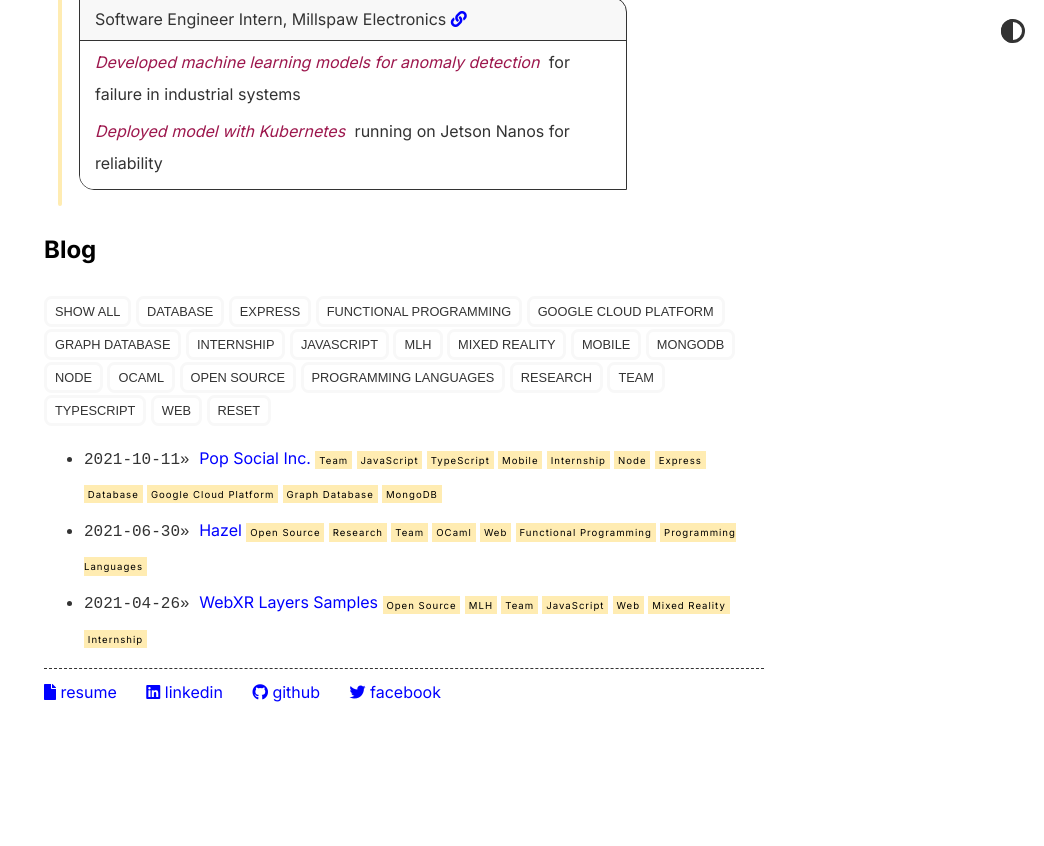
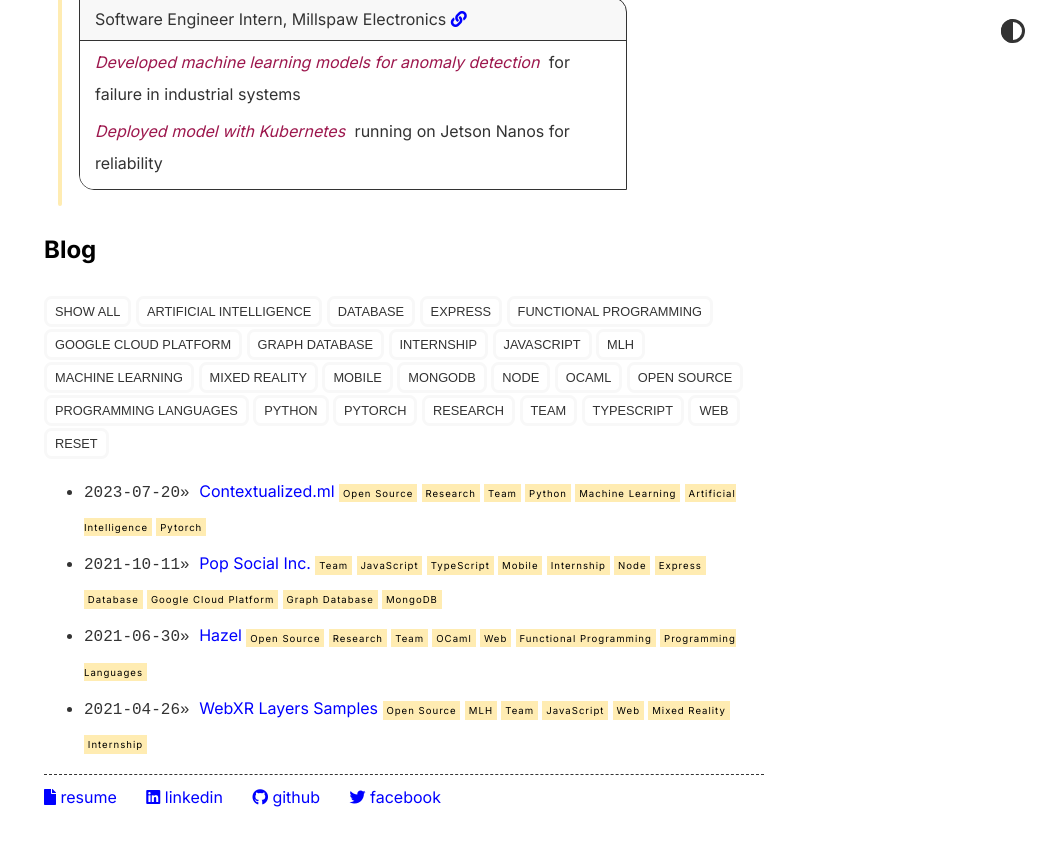
Before and after one commit to aaron10l/aaron10l.github.io, a Jekyll site: the page built from index.md, in a window 1280 px wide and 900 px high, scrolled down 1649 px. Shown: the top 846 px of the window, without its empty margins (236-1280 px from the left). Built offline with Jekyll 4.4.1, drawn with Linux system fonts in a browser that asks for light colours; comment, search, counter and statistics services are not loaded; before the commit the page ends 2443 px from its top, so only the background shows below that.

Commit message:
add contextualized blog

```diff
--- a/_data/home.yml
+++ b/_data/home.yml
@@ -50,7 +50,7 @@ experience_entries:
 
 project_entries:
   - title: Contextualized.ml
-    url: hazel-post
+    url: contextualized-ml # hazel-post
     desc: a contextualized machine learning toolkit for easy-to-use, understandable ML
     highlight: WIP
 
--- /dev/null
+++ b/_posts/2023-07-20-contextualized-ml.md
@@ -0,0 +1,17 @@
+---
+title: Contextualized.ml
+layout: post
+show_footer: true
+permalink: /contextualized-ml
+github_link: https://github.com/cnellington/Contextualized
+tags:
+    - Open Source
+    - Research
+    - Team
+    - Python
+    - Machine Learning
+    - Artificial Intelligence
+    - Pytorch
+---
+
+<span style="color: red">Page under development! Please check out the source link.</span>
```
